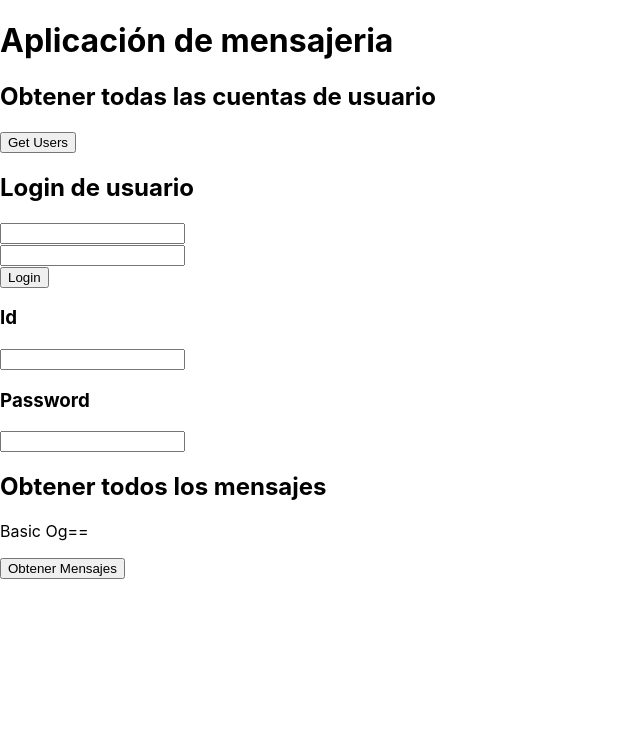
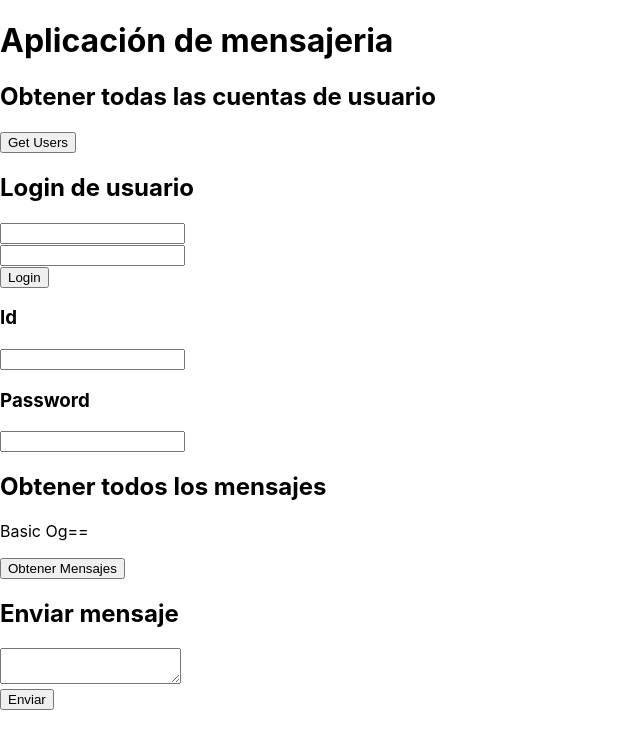
Before and after one commit to alfonsoporto22/frontend-chat, a React (Create React App) app: page / in a window 1280 px wide. Shown: the top 748 px of the page, without its empty margins (0-640 px from the left). Built offline with nearby package versions, Linux system fonts and the light colour scheme; no server answers.

Commit message:
SendMessages created

```diff
--- a/src/App.js
+++ b/src/App.js
@@ -3,6 +3,8 @@ import './App.css';
 import Login from './components/Login/Login';
 import Messages from './components/Messages/Messages';
 import GetLogin from './components/GetLogin/GetLogin';
+import SendMessages from './components/SendMessage/SendMessages';
+
 
 function App() {
   const [id, setId] = useState("");
@@ -28,6 +30,7 @@ function changePassword(event) {
       <h3>Password</h3>
       <input type="text" value={password} onChange={changePassword} /><br />
       <Messages id={id} password={password} />
+      <SendMessages id={id} password={password} />
     </div>
   );
 }
--- a/src/components/SendMessage/SendMessages.jsx
+++ b/src/components/SendMessage/SendMessages.jsx
@@ -0,0 +1,55 @@
+import { useEffect, useState, useRef } from 'react';
+
+function SendMessages({ id, password }) {
+
+    const [message, setMessage] = useState("");
+    const host = "https://web-develop-react-express-chat.herokuapp.com"
+
+    async function authPost(url, token, data) {
+        const response = await fetch(
+            url,
+            {
+                method: "POST",
+                body: data,
+                headers: {
+                    "Content-Type": "application/json",
+                    Authorization: token
+                }
+            }
+        );
+        const responseData = await response.json();
+        return responseData;
+    }
+
+    function authToken(id, password) {
+
+        // En autenticación Basic, usuario y contraseña se separan con ':'
+        const authToken = `${id}:${password}`;
+        // Y se codifican en Base64
+        const base64token = btoa(authToken);
+        return `Basic ${base64token}`;
+    }
+
+    function send(ev) {
+        const token = authToken(id, password);
+        let data = JSON.stringify({ content: message });
+        authPost(host + "/message/", token, data);
+
+    }
+
+    function changeMessage(event) {
+        setMessage(event.target.value);
+    }
+
+
+    return (
+        <>
+            <h2>Enviar mensaje</h2>
+            <textarea type="text" value={message} onChange={changeMessage} /><br />
+            <button onClick={send}>Enviar</button>
+        </>
+    );
+
+}
+
+export default SendMessages;
```
